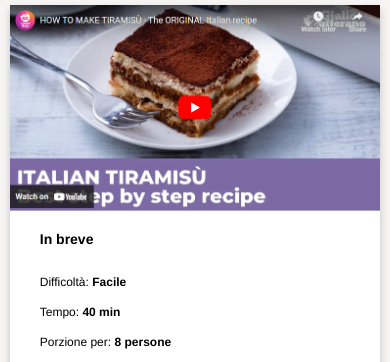
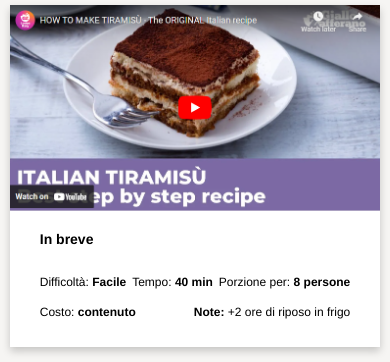
Before and after one commit to ilenia-agnolon/htmlcss-responsive-layout, a plain HTML site: page index.html in a window 390 px wide. Shown: the part 200-562 px from the top of the page. Drawn offline with Linux system fonts and the light colour scheme; files whose address does not match are found by name.

Commit message:
TABLET: aggiornato size immagine sezione "presentation"

```diff
--- a/css/style.css
+++ b/css/style.css
@@ -274,6 +274,12 @@ hr {
     display: none;
   }
 
+/*sezione "PRESENTATION */
+.cont-foto-e-curiosità-ricetta img {
+  width: 40%;
+}
+
+
 /* footer
 (impostato elementi al centro)*/
 .cont-footer {
@@ -290,9 +296,16 @@ hr {
     justify-content: center;
 }
 
+/* prova bonus */
+.cont-txt ul {
+    display: flex;
+    justify-content: space-between;
+    flex-wrap: wrap;
 }
 
+}
 
+/* ********************************************* */
 /* ********************************************* */
 /* SMARTPHONE */
  @media screen and (max-width:640px) {
```
